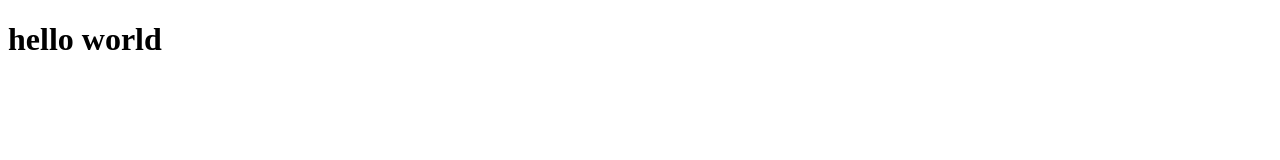
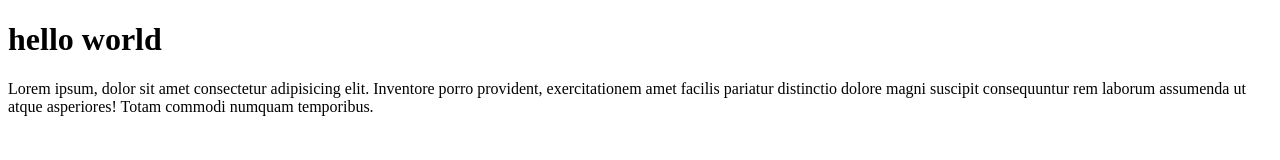
Before and after one commit to Avneetdogra/html-intaduction, a plain HTML site: page index.html in a window 1280 px wide. Drawn offline with Linux system fonts and the light colour scheme.

Commit message:
hello world

```diff
--- a/index.html
+++ b/index.html
@@ -8,5 +8,6 @@
 </head>
 <body>
 <h1>hello world</h1>
+<p>Lorem ipsum, dolor sit amet consectetur adipisicing elit. Inventore porro provident, exercitationem amet facilis pariatur distinctio dolore magni suscipit consequuntur rem laborum assumenda ut atque asperiores! Totam commodi numquam temporibus.</p>
 </body>
 </html>
```
